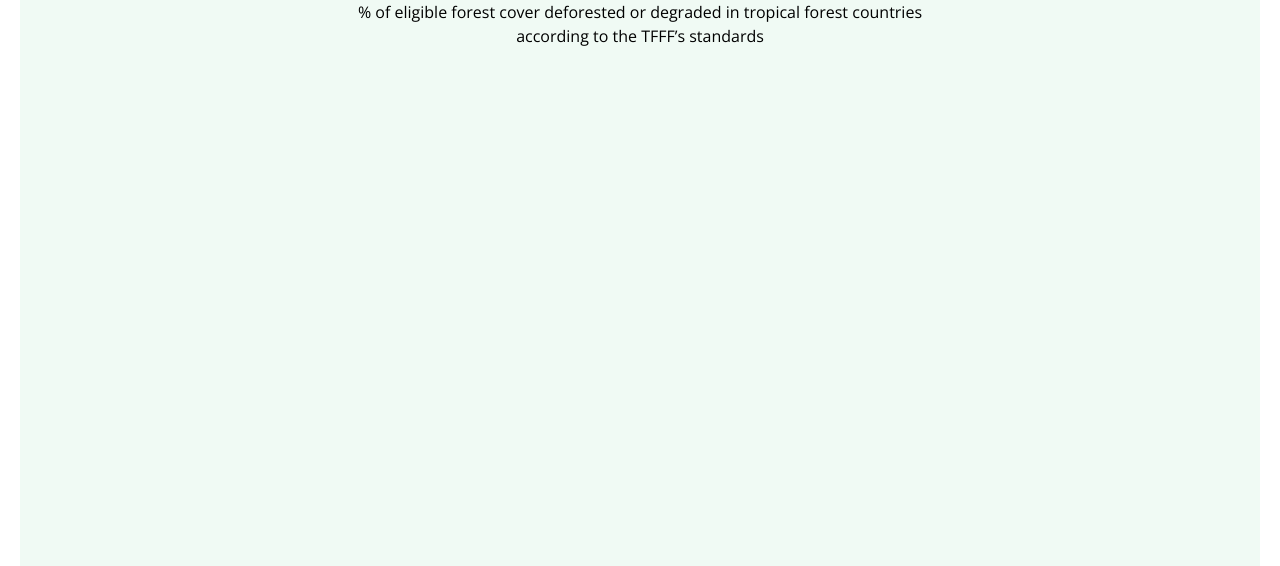
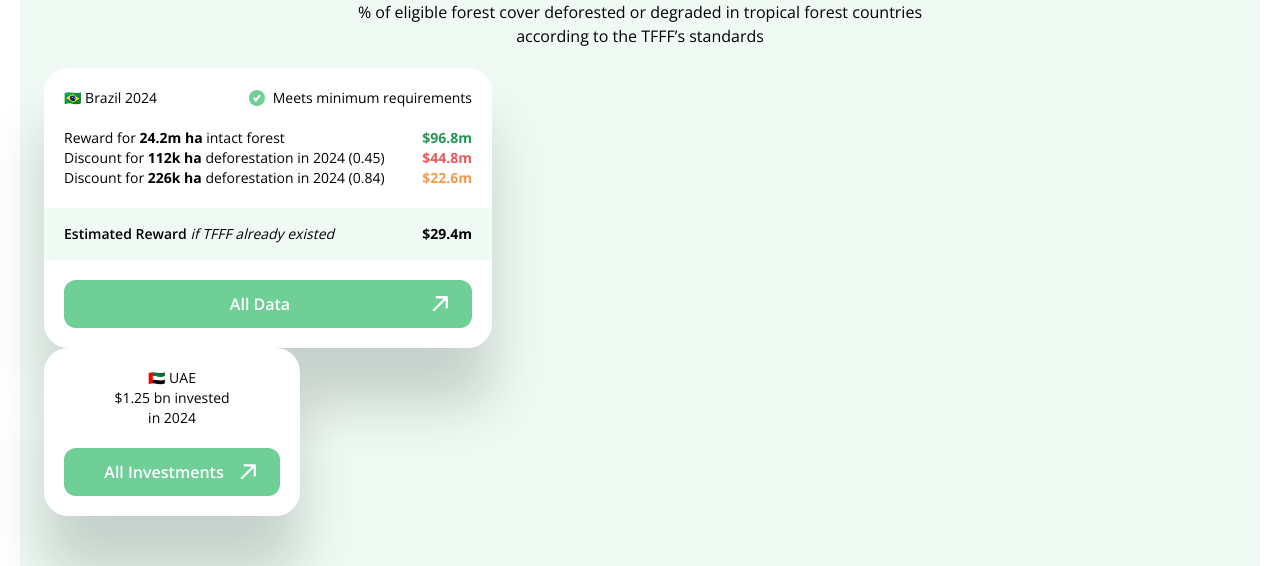
Before and after one commit to Plant-for-the-Planet-org/TFFF-Watch, a Next.js app: page / in a window 1280 px wide. Shown: the part 203-769 px from the top of the page. Built offline with nearby package versions, Linux system fonts and the light colour scheme; no server answers.

Commit message:
Info card.

```diff
--- /dev/null
+++ b/src/components/maps/CountryTFFFCard.tsx
@@ -0,0 +1,79 @@
+import Image from "next/image";
+import Br from "@/components/ui/Br";
+import { twMerge } from "tailwind-merge";
+import { Button } from "@/components/ui/Button";
+
+const data = {
+  intactForest: { area: "24.2m", value: "96.8m" },
+  discountForDeforestation: { area: "112k", value: "44.8m", percent: "0.45" },
+  discountForDegradation: { area: "226k", value: "22.6m", percent: "0.84" },
+};
+
+export default function CountryTFFFCard({ iso2 = "" }: { iso2?: string }) {
+  console.log(iso2);
+
+  return (
+    <div className="w-3xs md:w-md p-1 sm:p-2 md:p-3 lg:p-4 xl:p-5 rounding-xl shadow-custom bg-white text-xs sm:text-sm">
+      <div className="p-2 px-4 sm:p-0 flex gap-2 justify-between items-center flex-wrap rounded-t-lg bg-primary-light sm:bg-white">
+        <p>🇧🇷 Brazil 2024</p>
+        <p className="flex items-center gap-2">
+          <Image
+            className="h-4 w-4 bg-primary rounded-full p-1"
+            width={8}
+            height={8}
+            src="/assets/check.png"
+            alt="Meets minumum requirement"
+          />{" "}
+          Meets minimum requirements
+        </p>
+      </div>
+      <Br />
+      <div className="p-2 px-4 sm:p-0">
+        <div className="flex justify-between items-center">
+          <span>
+            Reward for <b>{data.intactForest.area} ha</b> intact forest
+          </span>
+          <span className={twMerge(`text-[#219653]`, "text-sm")}>
+            <b>${data.intactForest.value}</b>
+          </span>
+        </div>
+        <div className="flex justify-between items-center">
+          <span>
+            Discount for <b>{data.discountForDeforestation.area} ha</b>{" "}
+            deforestation in 2024 ({data.discountForDeforestation.percent})
+          </span>
+          <span className={twMerge(`text-[#EB5757]`, "text-sm")}>
+            <b>${data.discountForDeforestation.value}</b>
+          </span>
+        </div>
+        <div className="flex justify-between items-center">
+          <span>
+            Discount for <b>{data.discountForDegradation.area} ha</b>{" "}
+            deforestation in 2024 ({data.discountForDegradation.percent})
+          </span>
+          <span className={twMerge(`text-[#F2994A]`, "text-sm")}>
+            <b>${data.discountForDegradation.value}</b>
+          </span>
+        </div>
+      </div>
+      <Br />
+      <div className="p-2 px-4 sm:p-0 bg-primary-light md:-mx-3 lg:-mx-4 xl:-mx-5 md:p-3 lg:p-4 xl:p-5 xl:py-4 flex justify-between items-center">
+        <span>
+          <span className="font-semibold">Estimated Reward</span>{" "}
+          <i>if TFFF already existed</i>
+        </span>
+        <span className="text-sm">
+          <b>$29.4m</b>
+        </span>
+      </div>
+      <Br cn="hidden md:block" />
+      <Button
+        cn="min-w-32 rounded-t-none md:rounded-xl w-full"
+        type="link"
+        external
+      >
+        All Data
+      </Button>
+    </div>
+  );
+}
--- /dev/null
+++ b/src/components/maps/CountryTFFFInvestmentCard.tsx
@@ -0,0 +1,18 @@
+import Br from "@/components/ui/Br";
+import { Button } from "../ui/Button";
+
+export default function CountryTFFFInvestmentCard() {
+  return (
+    <div className="w-3xs p-1 sm:p-2 padding-2 rounding-xl shadow-custom bg-white text-xs sm:text-sm">
+      <div className="text-center">
+        <p>🇦🇪 UAE</p>
+        <p>$1.25 bn invested</p>
+        <p>in 2024</p>
+      </div>
+      <Br />
+      <Button cn="min-w-32 w-full" type="link" external>
+        All Investments
+      </Button>
+    </div>
+  );
+}
--- a/src/components/sections/features/InvestmentProgress.tsx
+++ b/src/components/sections/features/InvestmentProgress.tsx
@@ -77,7 +77,7 @@ export default function InvestmentProgress() {
                 )}
                 width={30}
                 height={26}
-                src="/assets/progress-check.png"
+                src="/assets/check.png"
                 alt="Completed"
               />
               <div className="absolute top-1 left-8 md:top-7 md:left-[50%] md:translate-x-[-50%]">
--- a/src/components/sections/hero/TFFFMapView.tsx
+++ b/src/components/sections/hero/TFFFMapView.tsx
@@ -1,8 +1,10 @@
 import CountryMapView from "@/components/maps/CountryMapView";
 import WorldMapView from "@/components/maps/WorldMapView";
 import Br from "@/components/ui/Br";
-import { WorldMapHeaderContent } from "./TFFFMapViewContent";
+import { WorldMapHeaderContent } from "@/components/sections/hero/TFFFMapViewContent";
 import type { Props as CountryMapViewProps } from "@/components/maps/CountryMapView";
+import CountryTFFFCard from "@/components/maps/CountryTFFFCard";
+import CountryTFFFInvestmentCard from "@/components/maps/CountryTFFFInvestmentCard";
 
 export function TFFFWorldMapView() {
   return (
@@ -11,7 +13,11 @@ export function TFFFWorldMapView() {
         <Br />
         <WorldMapHeaderContent />
         <Br />
-        <div className="grow">
+        <div className="grow relative">
+          <div className="absolute left-0 top-0 z-20">
+            <CountryTFFFCard />
+            <CountryTFFFInvestmentCard />
+          </div>
           <WorldMapView />
         </div>
       </div>
```
Also changed, not shown: public/assets/check.png (renamed from public/assets/progress-check.png).
